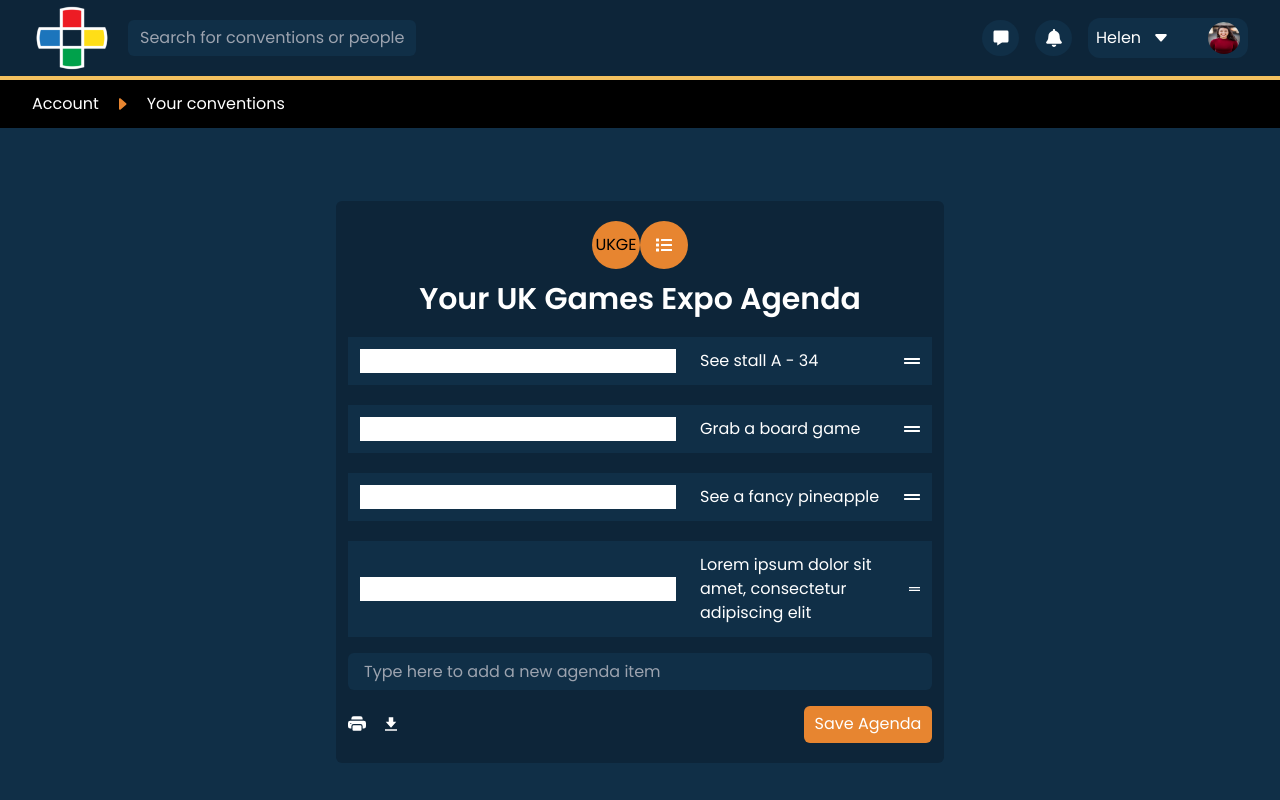
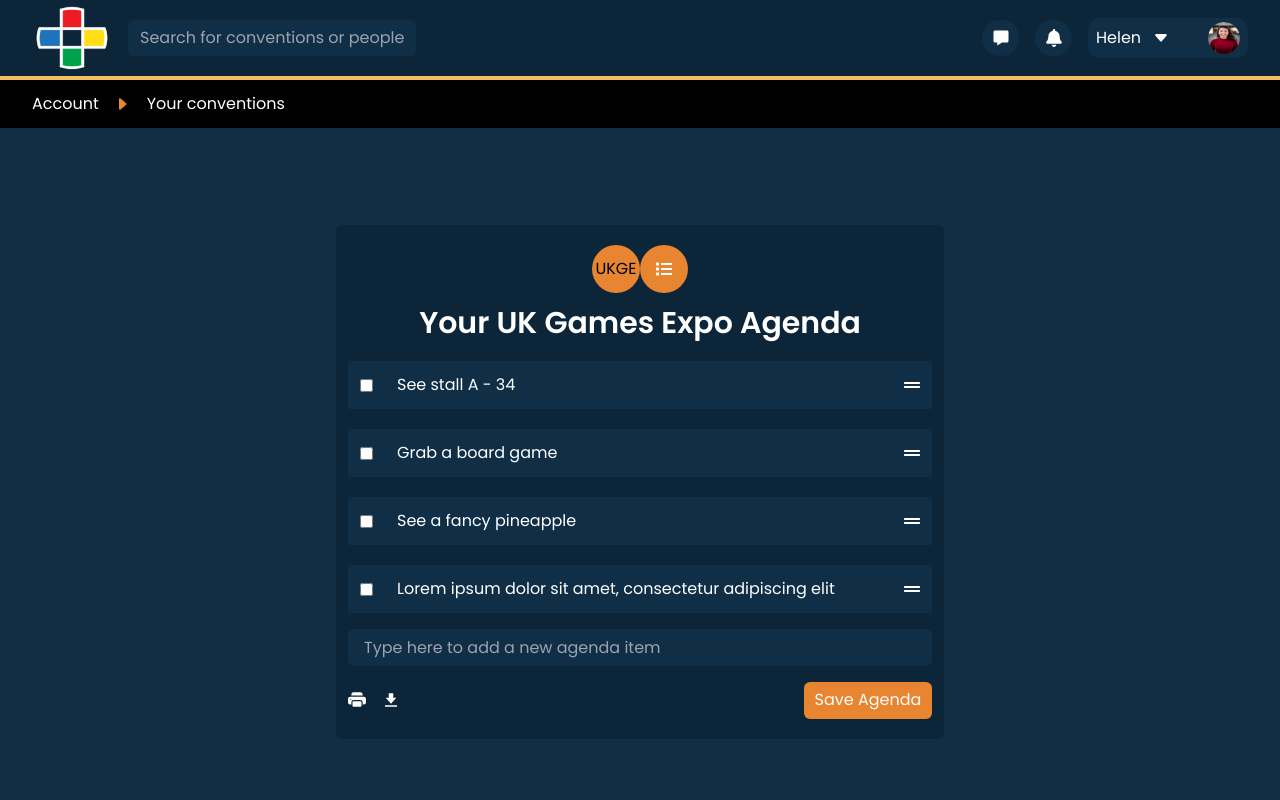
Before and after one commit to AqeelAbbasr12/Reactjs-frontend-totally-table-top, a React (Vite) app: page /next/agenda in a window 1280 px wide. Built offline with nearby package versions, Linux system fonts and the light colour scheme.

Commit message:
style changes

```diff
--- a/src/components/DragAbleTodoList.jsx
+++ b/src/components/DragAbleTodoList.jsx
@@ -70,7 +70,7 @@
                     >
                         <div className='flex gap-x-6 items-center'>
                             <Input
-                                type={"-"}
+                                type={"checkbox"}
                                 name={item.id}
                                 checked={item.checked}
                                 onChange={() => handleCheckboxChange(item.id)}
```
